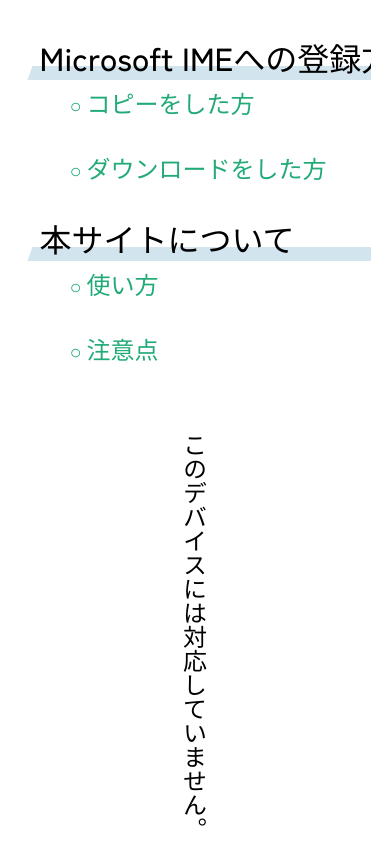
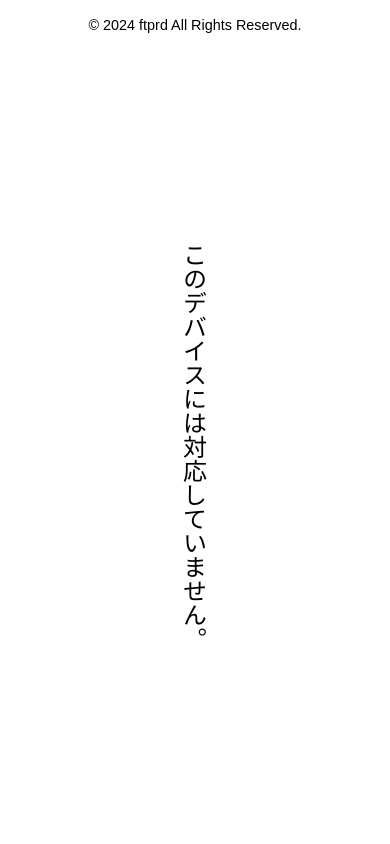
Before and after one commit to ftprd/imedict, a plain HTML site: page index.html in a window 390 px wide. Drawn offline with nearby package versions, Linux system fonts and the light colour scheme.

Commit message:
Update style.css

```diff
--- a/style.css
+++ b/style.css
@@ -15,7 +15,6 @@ html {
 
 body {
   width: calc(100vw - 10px);
-  min-height: 200dvh;
   background-color: #fff;
 }
 body::-webkit-scrollbar {
@@ -533,6 +532,9 @@ footer a.copyright:hover::after {
 
 .notice_phone {
   display: none;
+  place-items: center;
+  width: 100%;
+  height: calc(100dvh - 50px);
   writing-mode: vertical-rl;
   font-size: 1.5rem;
   font-family: "zen kaku gothic new", sans-serif;
@@ -545,16 +547,31 @@ footer a.copyright:hover::after {
 
 @media (max-width: 830px) {
   body {
-    width: 100%;
+    width: 100vw;
     height: 100dvh;
-    min-height: auto;
-    display: grid;
-    place-items: center;
   }
-  body *:not(.notice_phone) {
+  body section.description {
     display: none;
   }
+  body main {
+    display: none;
+  }
+  body section#howto {
+    display: none;
+  }
+  body footer {
+    height: 50px;
+    background-color: transparent;
+  }
+  body footer a.copyright {
+    color: #000;
+    font-size: 0.9rem;
+    text-align: center;
+  }
+  body footer a.copyright::after {
+    background-color: #000;
+  }
   body .notice_phone {
-    display: block;
+    display: grid;
   }
 }/*# sourceMappingURL=style.css.map */
```
